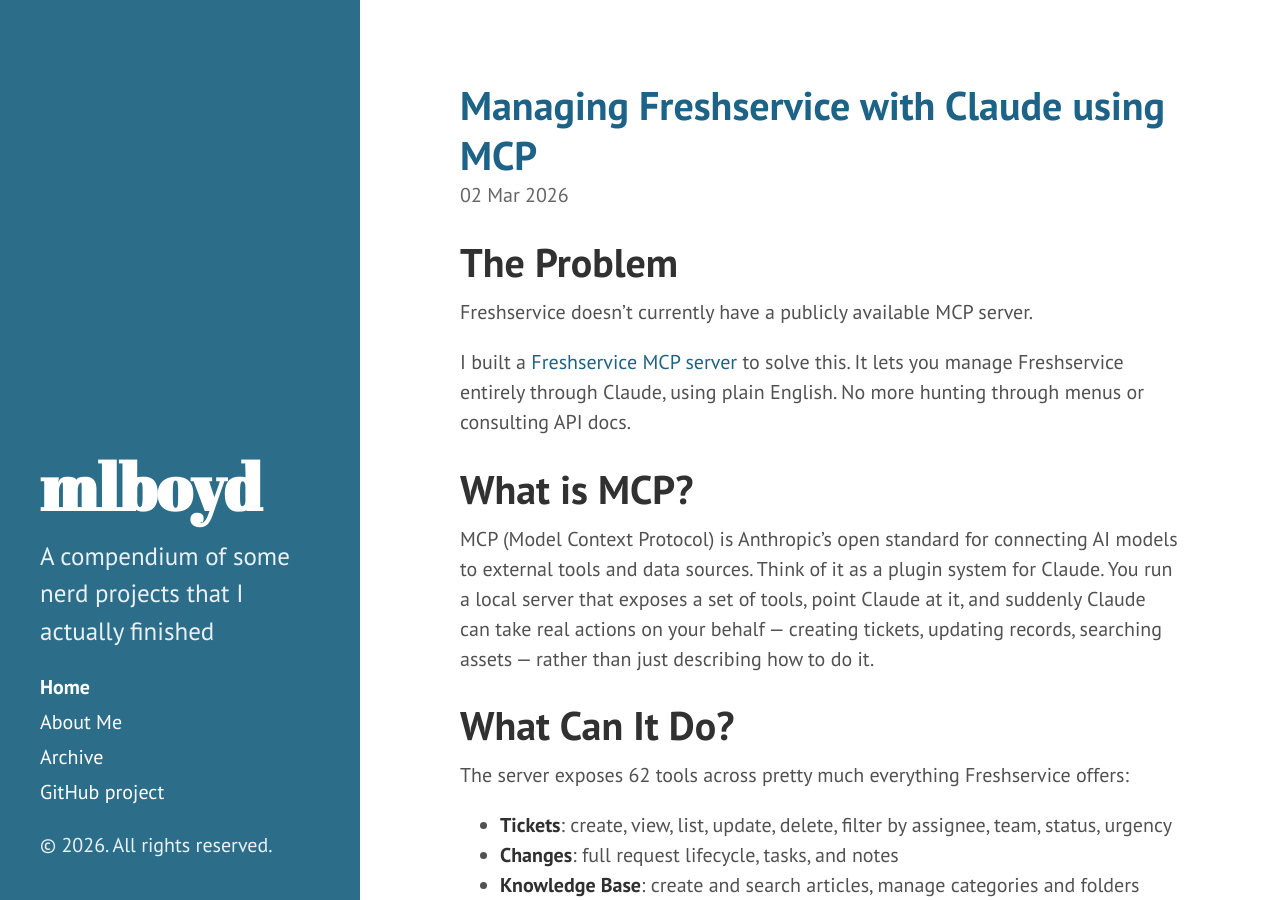
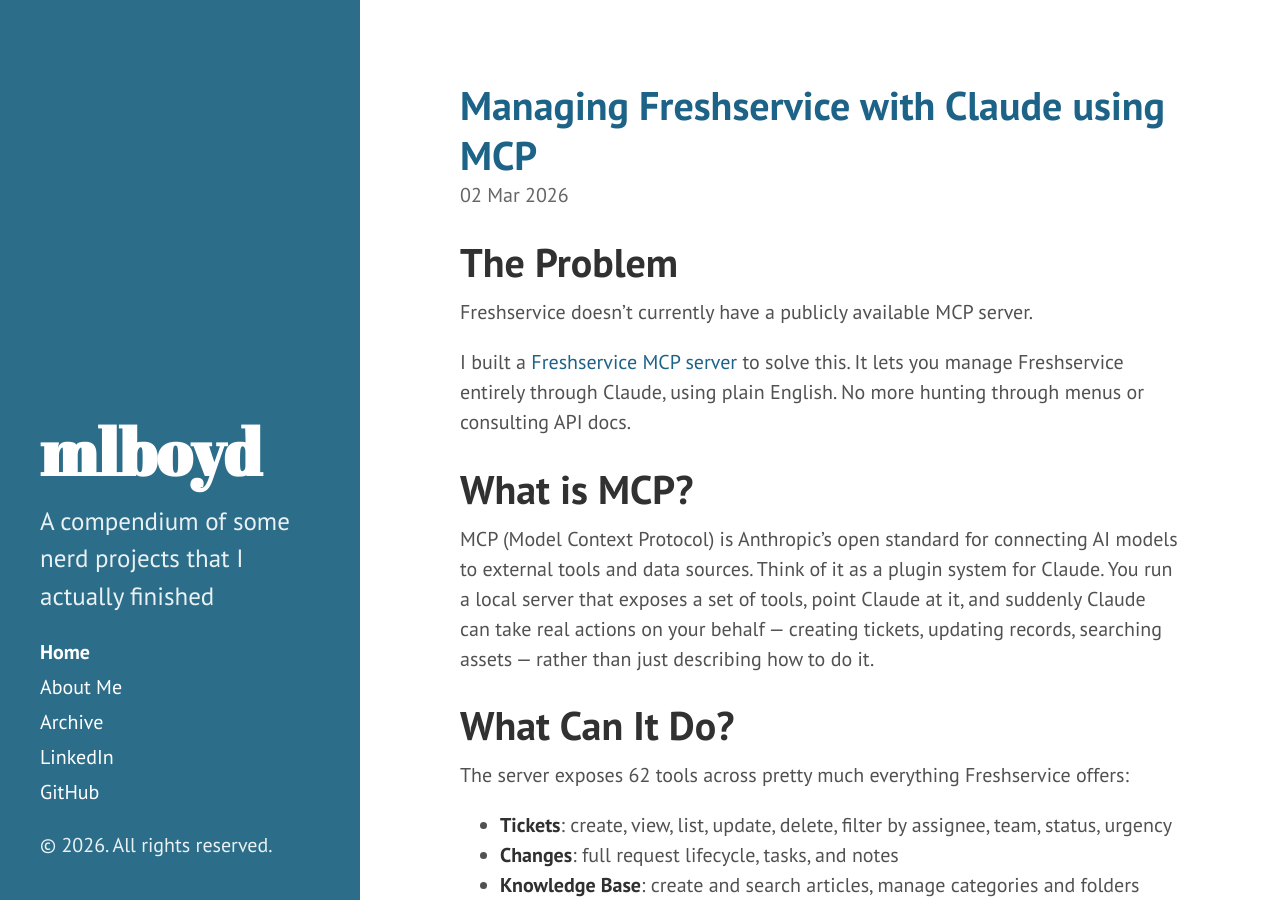
Before and after one commit to matthewlboyd/matthewlboyd.com, a Jekyll site: the page built from index.html, in a window 1280 px wide and 900 px high. Built offline with Jekyll 4.4.1, drawn with Linux system fonts in a browser that asks for light colours; the list of posts is cut into pages by our own code.

Commit message:
Update sidebar links and Jekyll dependencies

```diff
--- a/Gemfile
+++ b/Gemfile
@@ -1,4 +1,5 @@
 source 'https://rubygems.org'
+gem 'jekyll', '~> 4.4'
 gem 'jekyll-seo-tag'
 gem 'jekyll-paginate'
 gem 'jekyll-sitemap'
--- a/_config.yml
+++ b/_config.yml
@@ -37,6 +37,7 @@
 author:
   name:              Matthew Boyd
   url:               https://github.com/matthewlboyd
+  linkedin:          https://www.linkedin.com/in/matthew-b-12156227/
   email:             matthewlboyd@hey.com
 
 # Custom vars
--- a/_includes/sidebar.html
+++ b/_includes/sidebar.html
@@ -25,7 +25,8 @@
           {% endif %}
         {% endif %}
       {% endfor %}
-      <a class="sidebar-nav-item" href="{{ site.github.repo }}">GitHub project</a>
+      <a class="sidebar-nav-item" href="{{ site.author.linkedin }}" target="_blank" rel="noopener">LinkedIn</a>
+      <a class="sidebar-nav-item" href="{{ site.author.url }}" target="_blank" rel="noopener">GitHub</a>
     </nav>
 
     <p>&copy; {{ site.time | date: '%Y' }}. All rights reserved.</p>
```
Also changed, not shown: Gemfile.lock, 1 other file.
